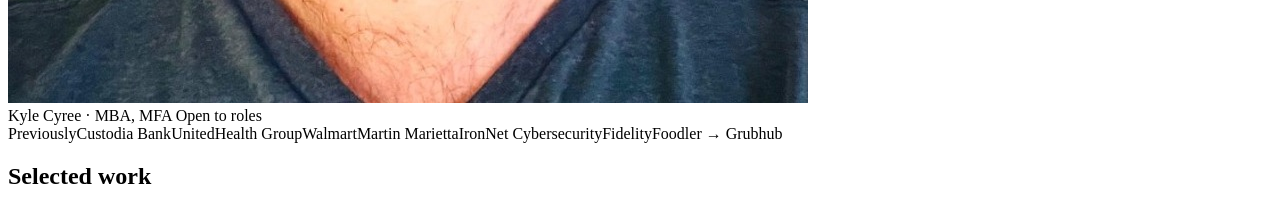
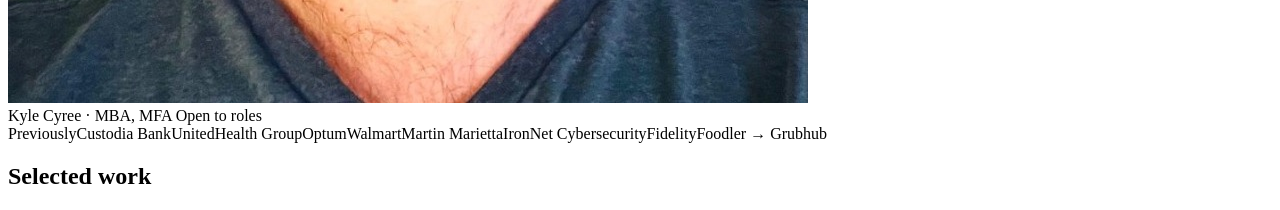
Before and after one commit to rorshockbtc/portfolio, a React (Vite) app in the folder client/: page / in a window 1280 px wide. Shown: the part 1160-1370 px from the top of the page. Built offline with nearby package versions, Linux system fonts and the light colour scheme.

Commit message:
feat(pedigree): separate Optum and UnitedHealth Group across client pedigree bars

```diff
--- a/client/src/components/chb/client-logo-bar.tsx
+++ b/client/src/components/chb/client-logo-bar.tsx
@@ -2,10 +2,11 @@ import { Stagger, StaggerItem } from "@/components/motion/primitives";
 
 const LOGOS = [
   { name: "Custodia Bank", context: "1st Product Designer · Digital Asset Custody" },
+  { name: "UnitedHealth Group", context: "Principal Lead · 35M+ Patient Portal" },
+  { name: "Optum", context: "Fusion Senior Designer · Clinical Mobile Experience" },
+  { name: "Walmart Global Tech", context: "Staff Systems · 3M+ Associate Platform" },
   { name: "Martin Marietta", context: "Fortune 500 · Enterprise Logistics & Materials" },
   { name: "IronNet", context: "Gen. Keith Alexander · Network Defense Telemetry" },
-  { name: "UnitedHealth Group", context: "Principal Lead · 35M+ Patient Portal" },
-  { name: "Walmart Global Tech", context: "Staff Systems · 3M+ Associate Platform" },
   { name: "Fidelity Investments", context: "Enterprise UX · Wealth & Brokerage" },
   { name: "Foodler → Grubhub", context: "Lead Ops · $500M+ Volume Acquisition Exit" },
 ];
@@ -27,7 +28,7 @@ export function ClientLogoBar() {
           </span>
         </div>
 
-        <Stagger className="grid grid-cols-1 sm:grid-cols-2 lg:grid-cols-7 divide-y sm:divide-y-0 sm:divide-x divide-[#D3C7B5]">
+        <Stagger className="grid grid-cols-1 sm:grid-cols-2 lg:grid-cols-4 xl:grid-cols-8 divide-y sm:divide-y-0 sm:divide-x divide-[#D3C7B5]">
           {LOGOS.map((logo, idx) => (
             <StaggerItem
               key={logo.name}
--- a/client/src/pages/portfolio.tsx
+++ b/client/src/pages/portfolio.tsx
@@ -115,6 +115,7 @@ const EXPERIENCE = [
 const LOGOS = [
   "Custodia Bank",
   "UnitedHealth Group",
+  "Optum",
   "Walmart",
   "Martin Marietta",
   "IronNet Cybersecurity",
```
